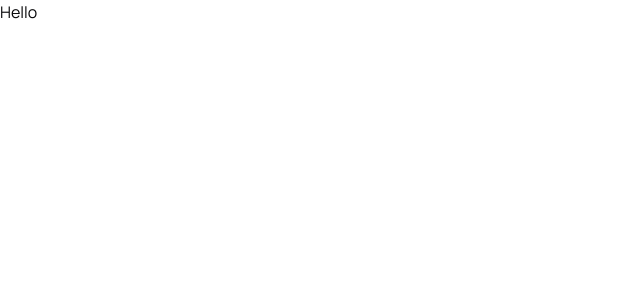
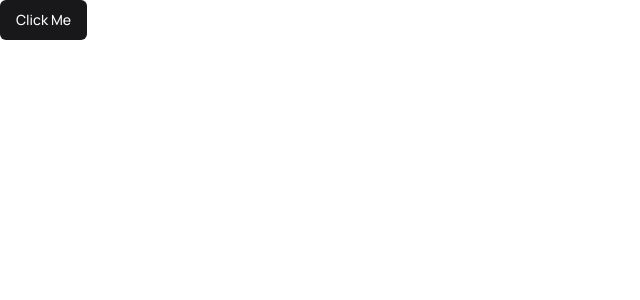
Before and after one commit to ikraamdaanis/finance, a Next.js app: page / in a window 1280 px wide. Shown: the top 300 px of the page, without its empty margins (0-640 px from the left). Built offline with nearby package versions, Linux system fonts and the light colour scheme.

Commit message:
auth pages

```diff
--- /dev/null
+++ b/app/(auth)/sign-in/[[...signIn]]/page.tsx
@@ -0,0 +1,3 @@
+export default async function SignInPage() {
+  return <div>Sign In</div>;
+}
--- /dev/null
+++ b/app/(auth)/sign-up/[[...signUp]/page.tsx
@@ -0,0 +1,3 @@
+export default async function SignUpPage() {
+  return <div>Sign Up</div>;
+}
--- a/app/page.tsx
+++ b/app/page.tsx
@@ -1,3 +1,9 @@
+import { Button } from "components/ui/button";
+
 export default function Page() {
-  return <div>Hello</div>;
+  return (
+    <div>
+      <Button>Click Me</Button>
+    </div>
+  );
 }
--- /dev/null
+++ b/components/ui/button.tsx
@@ -0,0 +1,56 @@
+import * as React from "react"
+import { Slot } from "@radix-ui/react-slot"
+import { cva, type VariantProps } from "class-variance-authority"
+
+import { cn } from "utils/cn"
+
+const buttonVariants = cva(
+  "inline-flex items-center justify-center whitespace-nowrap rounded-md text-sm font-medium ring-offset-background transition-colors focus-visible:outline-none focus-visible:ring-2 focus-visible:ring-ring focus-visible:ring-offset-2 disabled:pointer-events-none disabled:opacity-50",
+  {
+    variants: {
+      variant: {
+        default: "bg-primary text-primary-foreground hover:bg-primary/90",
+        destructive:
+          "bg-destructive text-destructive-foreground hover:bg-destructive/90",
+        outline:
+          "border border-input bg-background hover:bg-accent hover:text-accent-foreground",
+        secondary:
+          "bg-secondary text-secondary-foreground hover:bg-secondary/80",
+        ghost: "hover:bg-accent hover:text-accent-foreground",
+        link: "text-primary underline-offset-4 hover:underline",
+      },
+      size: {
+        default: "h-10 px-4 py-2",
+        sm: "h-9 rounded-md px-3",
+        lg: "h-11 rounded-md px-8",
+        icon: "h-10 w-10",
+      },
+    },
+    defaultVariants: {
+      variant: "default",
+      size: "default",
+    },
+  }
+)
+
+export interface ButtonProps
+  extends React.ButtonHTMLAttributes<HTMLButtonElement>,
+    VariantProps<typeof buttonVariants> {
+  asChild?: boolean
+}
+
+const Button = React.forwardRef<HTMLButtonElement, ButtonProps>(
+  ({ className, variant, size, asChild = false, ...props }, ref) => {
+    const Comp = asChild ? Slot : "button"
+    return (
+      <Comp
+        className={cn(buttonVariants({ variant, size, className }))}
+        ref={ref}
+        {...props}
+      />
+    )
+  }
+)
+Button.displayName = "Button"
+
+export { Button, buttonVariants }
--- a/package.json
+++ b/package.json
@@ -11,6 +11,7 @@
   },
   "dependencies": {
     "@clerk/nextjs": "^5.0.7",
+    "@radix-ui/react-slot": "^1.0.2",
     "class-variance-authority": "^0.7.0",
     "clsx": "^2.1.1",
     "lucide-react": "^0.378.0",
```
Also changed, not shown: 1 other file (tests, documents, lock files or other folders).
